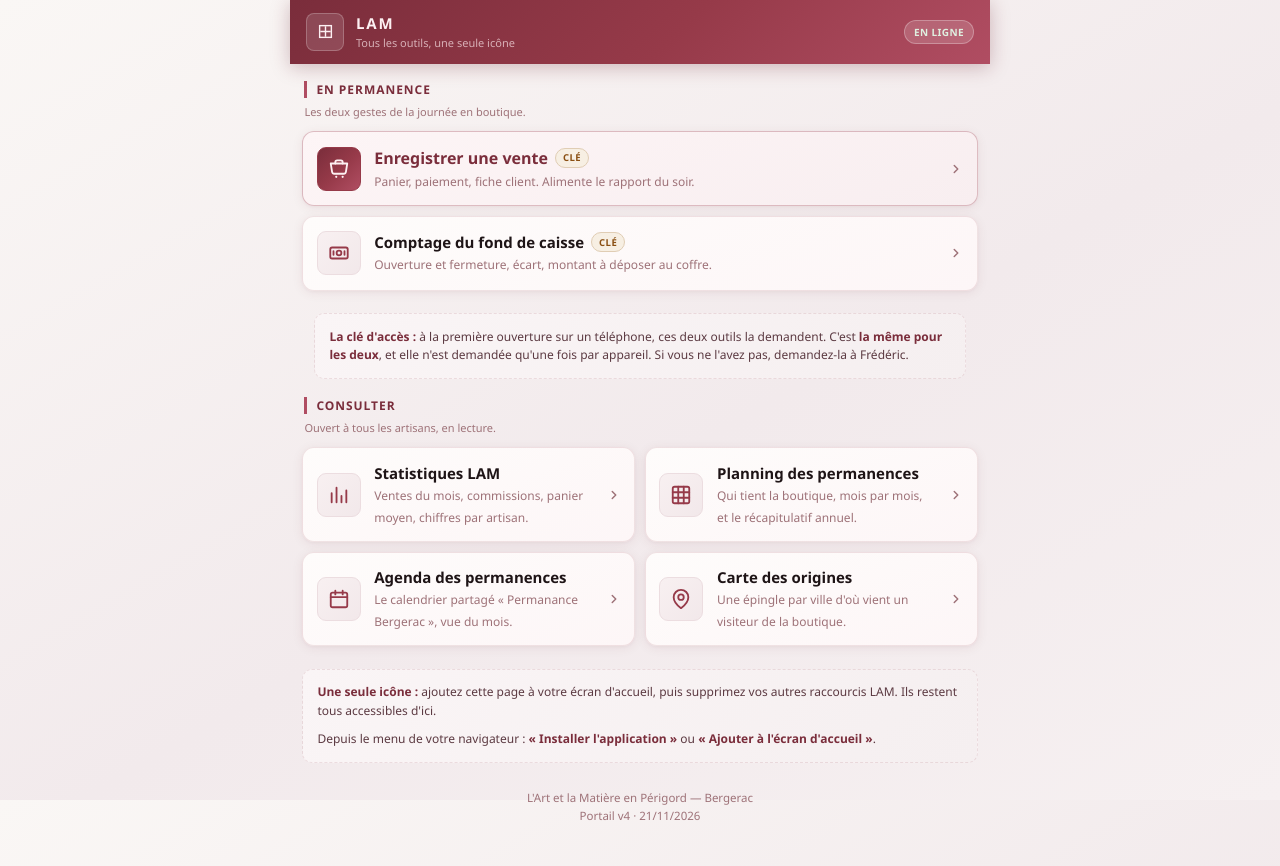
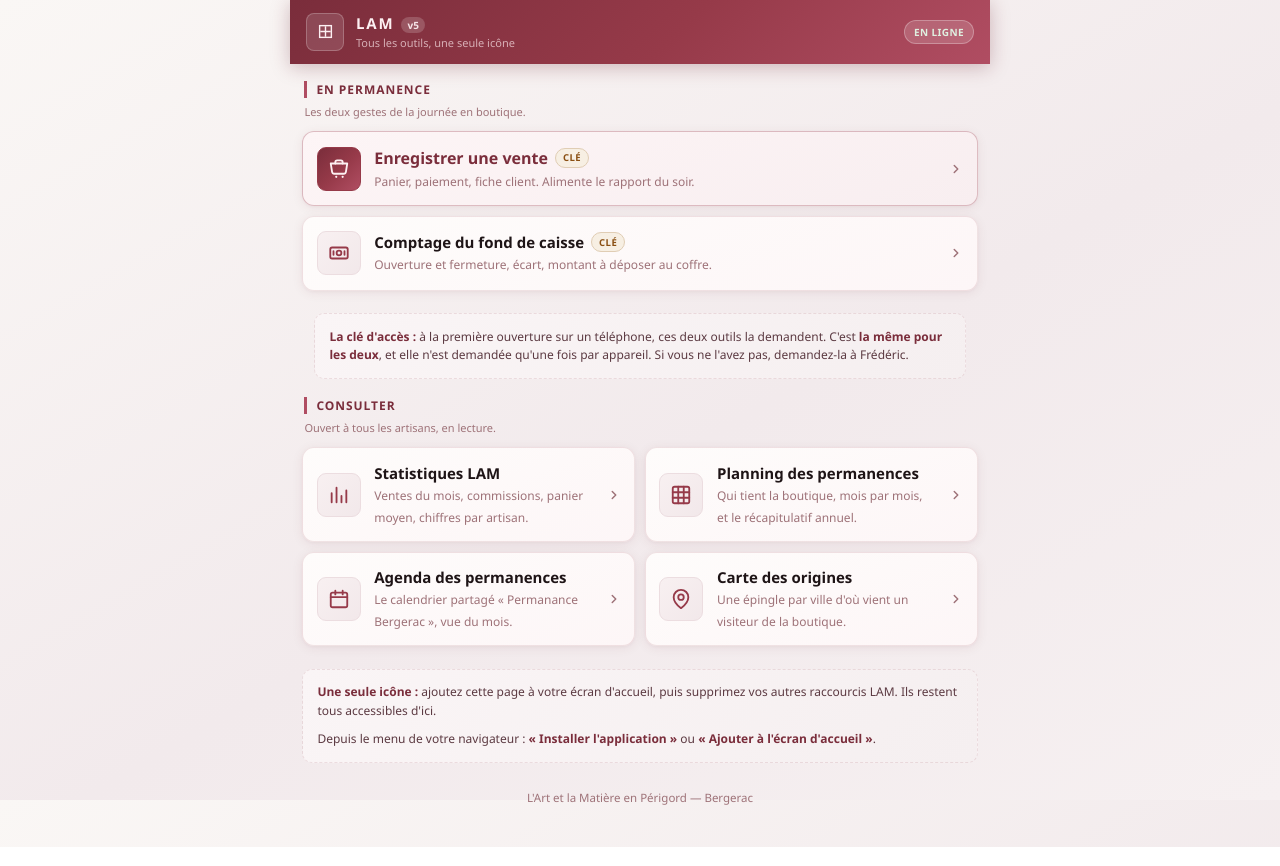
Before and after one commit to lam-bergerac/lam-bergerac.github.io, a plain HTML site: page index.html in a window 1280 px wide. Drawn offline with Linux system fonts and the light colour scheme.

Commit message:
Numéro de version déplacé dans le titre (sw v5)

```diff
--- a/index.html
+++ b/index.html
@@ -75,6 +75,14 @@
       letter-spacing: 0.12em;
     }
     .titre p { font-size: 11px; color: rgba(253,235,238,0.68); margin-top: 2px; }
+    /* Numéro de version dans le titre : il dit d'un regard si le téléphone a reçu la mise à jour.
+       Même numéro que VERSION dans sw.js. */
+    .version {
+      display: inline-block; vertical-align: middle; margin-left: 7px;
+      font-size: 10px; font-weight: 600; letter-spacing: .02em;
+      padding: 1px 6px; border-radius: 9px;
+      background: rgba(255,255,255,.18); color: rgba(253,240,242,.92);
+    }
     .etat-reseau {
       margin-left: auto; font-size: 10px; font-weight: 700;
       letter-spacing: 0.04em; text-transform: uppercase;
@@ -249,7 +257,7 @@
         </svg>
       </span>
       <div class="titre">
-        <h1>LAM</h1>
+        <h1>LAM<span class="version" title="Portail v5 du 21/11/2026">v5</span></h1>
         <p>Tous les outils, une seule icône</p>
       </div>
       <span class="etat-reseau" id="etatReseau">En ligne</span>
@@ -441,9 +449,7 @@
         </div>
       </div>
 
-      <p class="pied">L'Art et la Matière en Périgord — Bergerac<br>
-        <!-- Même numéro que VERSION dans sw.js : il dit si le téléphone a reçu la mise à jour. -->
-        Portail v4 · 21/11/2026</p>
+      <p class="pied">L'Art et la Matière en Périgord — Bergerac</p>
 
     </main>
   </div>
--- a/sw.js
+++ b/sw.js
@@ -19,8 +19,9 @@
  * servir l'ancienne indéfiniment : c'est le seul piège de ce fichier.
  */
 
-var VERSION = 'v4';   // v4 : numéro de version affiché en bas de page (21/11/2026)
-                      //      — le reporter AUSSI dans le pied de index.html
+var VERSION = 'v5';   // v5 : numéro de version déplacé dans le titre (21/11/2026)
+                      //      — le reporter AUSSI dans le titre de index.html
+                      // v4 : numéro de version affiché en bas de page (21/11/2026)
                       // v3 : origine propre lam-bergerac.github.io (26/08/2026)
                       // v2 : bouton d'installation, consigne iPhone, icônes 192/512 (26/08/2026)
                       // v1 : création du portail (26/08/2026)
```
